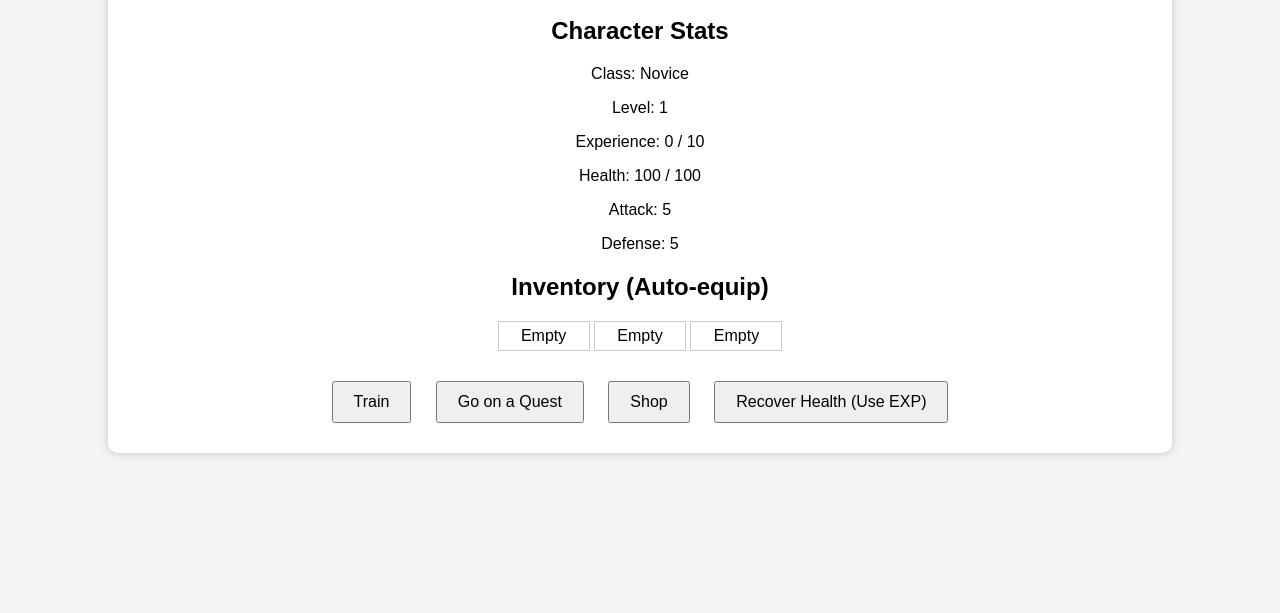
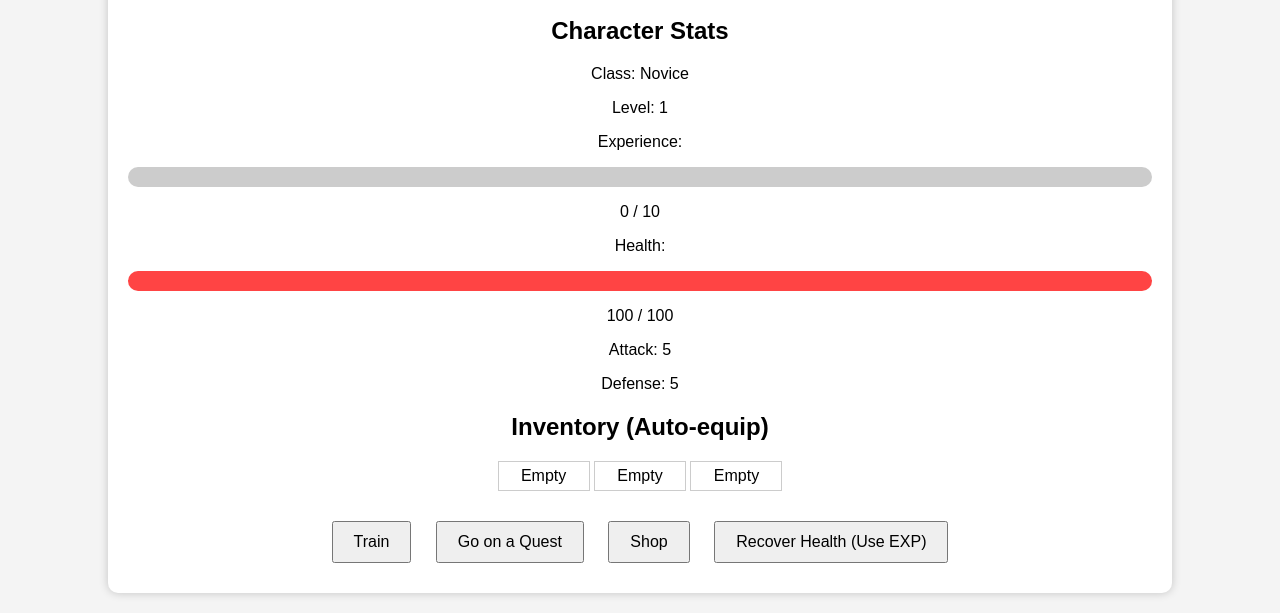
Before and after one commit to hizzybabe/idlerpg, a website: page index.html in a window 1280 px wide. Shown: the part 229-842 px from the top of the page. Before the commit the page ends 800 px from the top, so only its background shows below. Drawn offline with Linux system fonts and the light colour scheme.

Commit message:
health, exp bars

```diff
--- a/index.html
+++ b/index.html
@@ -62,6 +62,27 @@
             font-size: 40px;
             border: 3px solid var(--text-color);
         }
+        .progress-bar {
+            width: 100%;
+            height: 20px;
+            background-color: var(--border-color);
+            border-radius: 10px;
+            margin: 10px 0;
+            overflow: hidden;
+        }
+
+        .progress-fill {
+            height: 100%;
+            transition: width 0.3s ease-in-out;
+        }
+
+        .health-fill {
+            background-color: #ff4444;
+        }
+
+        .exp-fill {
+            background-color: #4444ff;
+        }
     </style>
 </head>
 <body>
@@ -83,8 +104,16 @@
                 <button onclick="selectClass('Merchant')">Merchant (+2 inventory slots)</button>
             </div>
             <p>Level: <span id="level">1</span></p>
-            <p>Experience: <span id="experience">0</span> / <span id="next-level-exp">10</span></p>
-            <p>Health: <span id="health">100</span> / <span id="max-health">100</span></p>
+            <p>Experience:</p>
+            <div class="progress-bar">
+                <div id="exp-bar" class="progress-fill exp-fill" style="width: 0%"></div>
+            </div>
+            <p><span id="experience">0</span> / <span id="next-level-exp">10</span></p>
+            <p>Health:</p>
+            <div class="progress-bar">
+                <div id="health-bar" class="progress-fill health-fill" style="width: 100%"></div>
+            </div>
+            <p><span id="health">100</span> / <span id="max-health">100</span></p>
             <p>Attack: <span id="attack">5</span></p>
             <p>Defense: <span id="defense">5</span></p>
         </div>
@@ -144,6 +173,13 @@
             document.getElementById("max-health").innerText = maxHealth;
             document.getElementById("attack").innerText = atk;
             document.getElementById("defense").innerText = def;
+
+            // Update progress bars
+            const healthPercent = (health / maxHealth) * 100;
+            const expPercent = (experience / nextLevelExp) * 100;
+            document.getElementById("health-bar").style.width = healthPercent + "%";
+            document.getElementById("exp-bar").style.width = expPercent + "%";
+
             for (let i = 0; i < 3; i++) {
                 document.getElementById("item" + (i + 1)).innerText = inventory[i];
             }
```
